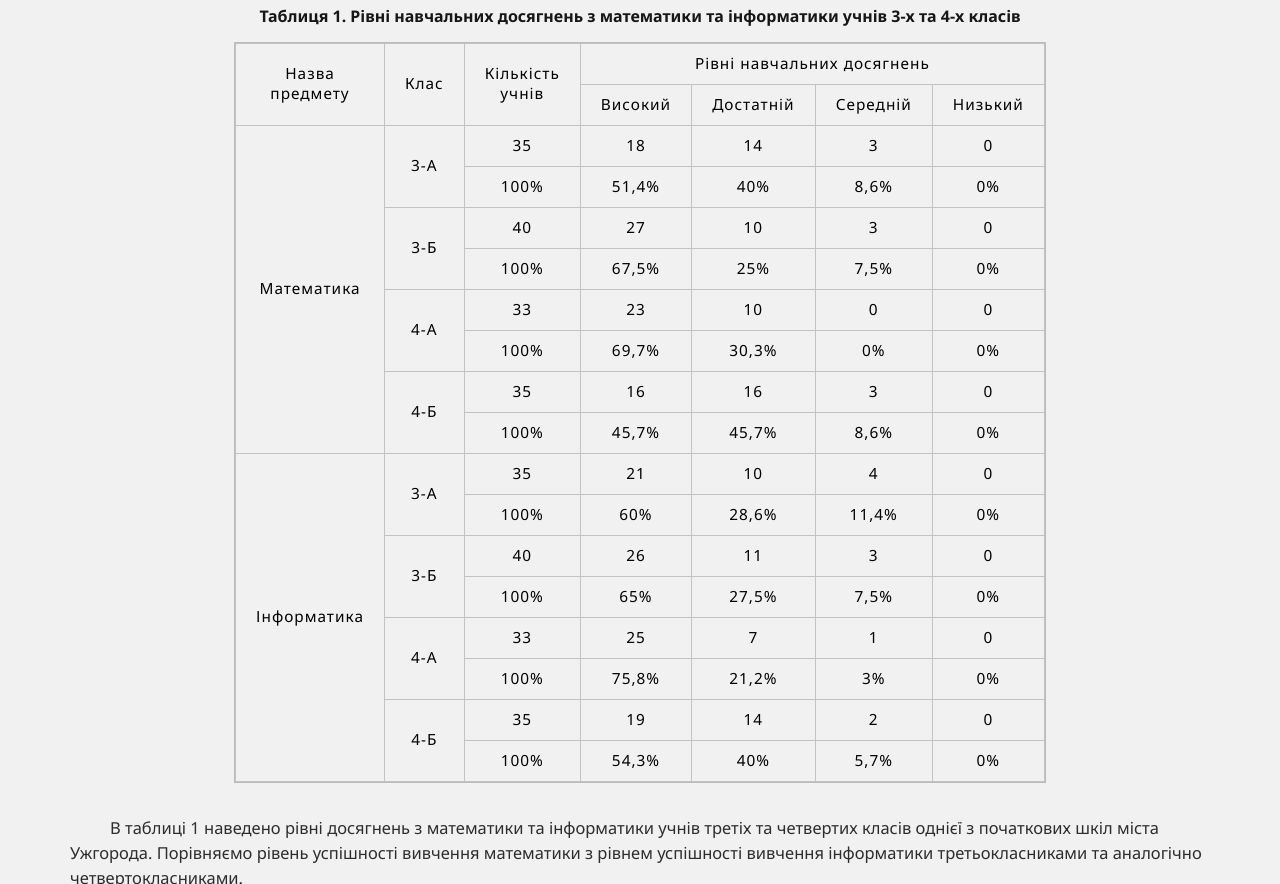
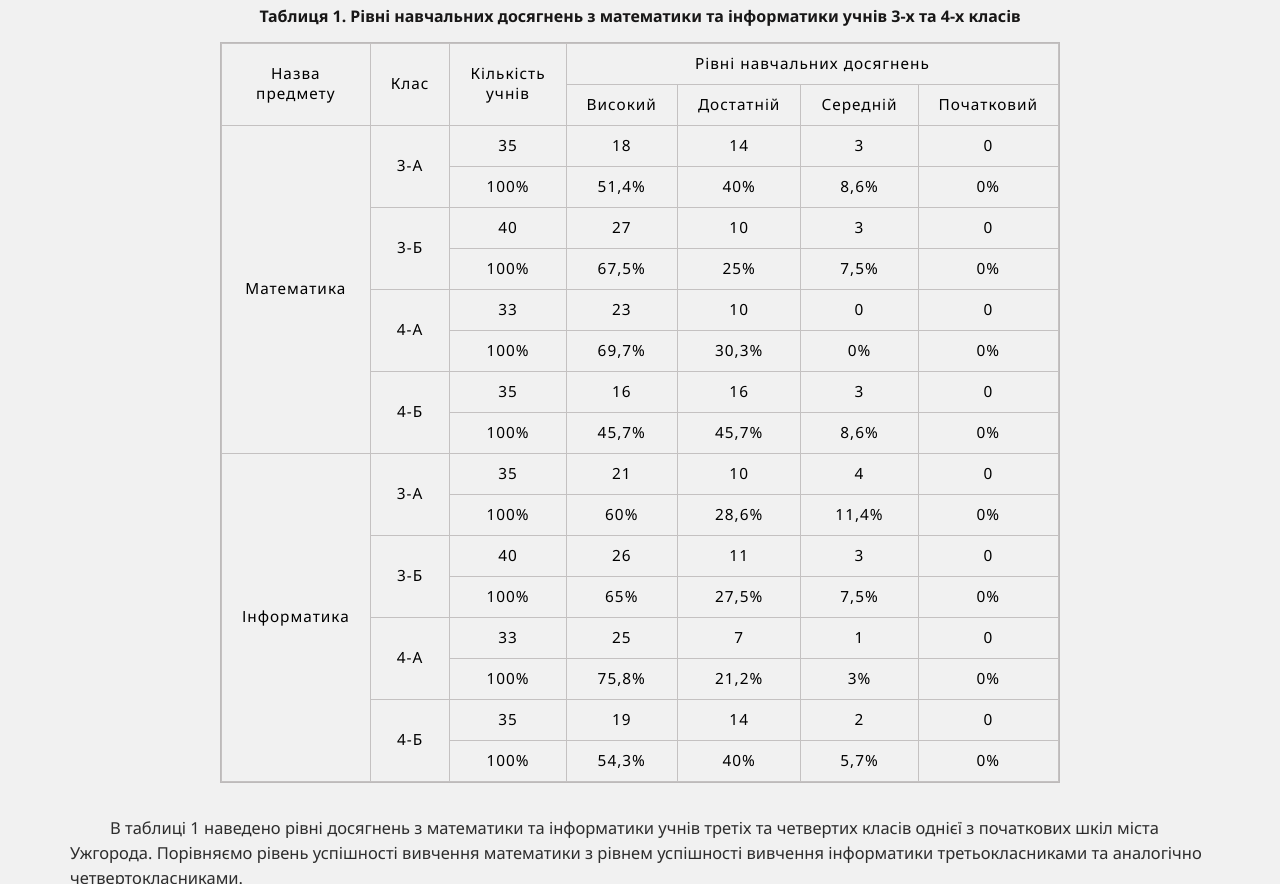
Before and after one commit to darynakondor/article-page, a plain HTML site: page index.html in a window 1280 px wide. Shown: the part 3167-4051 px from the top of the page. Drawn offline with nearby package versions, Linux system fonts and the light colour scheme; some packages are replaced by stand-ins of ours.

Commit message:
correcting a cell in the table

```diff
--- a/index.html
+++ b/index.html
@@ -247,7 +247,7 @@
                                     <td>Високий</td>
                                     <td>Достатній</td>
                                     <td>Середній</td>
-                                    <td>Низький</td>
+                                    <td>Початковий</td>
                                 </tr>
                                 <tr>
                                     <td rowspan="8">Математика</td>
```
